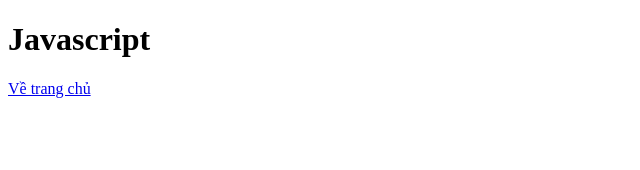
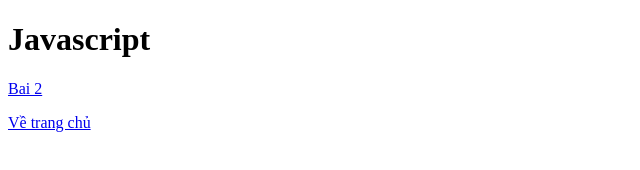
Before and after one commit to asucgia/ungdungweb, a plain HTML site: page html/javascript.html in a window 1280 px wide. Shown: the whole page, without its empty margins (0-640 px from the left). Drawn offline with Linux system fonts and the light colour scheme.

Commit message:
Update javascript.html

```diff
--- a/html/javascript.html
+++ b/html/javascript.html
@@ -6,6 +6,7 @@
 </head>
 <body>
 	<h1>Javascript</h1>
+	<p><a href="#">Bai 2</a></p>
 	<a href="index.html">Về trang chủ</a>
 </body
 </html>
```
